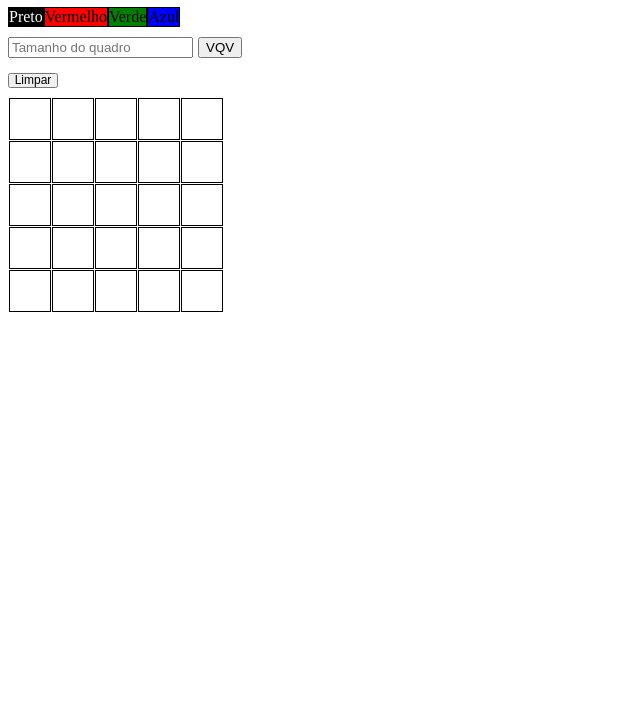
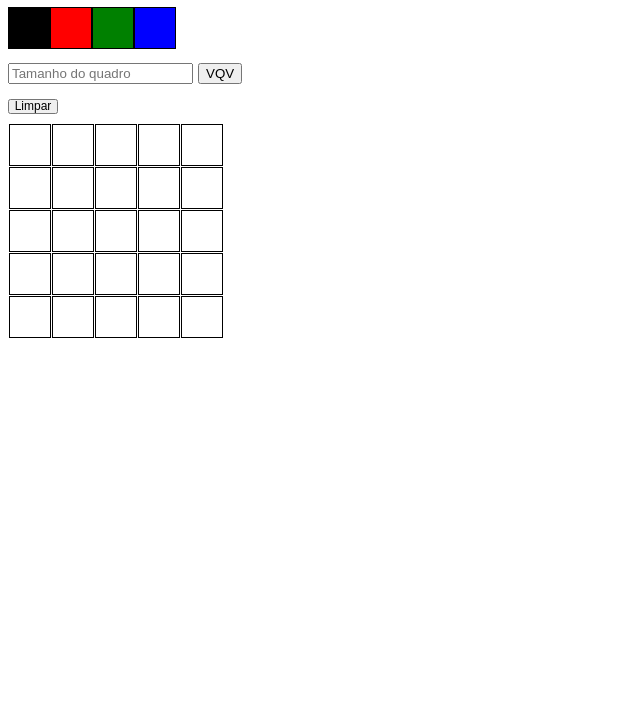
Before and after one commit to Danieldsvn/pixels_art, a website: page index.html in a window 1280 px wide. Shown: the part 73-800 px from the top of the page, without its empty margins (0-640 px from the left). Drawn offline with Linux system fonts and the light colour scheme.

Commit message:
Commitando alterações de 1 ano atrás

```diff
--- a/script.js
+++ b/script.js
@@ -22,17 +22,12 @@ for (let i = 1; i <= 4; i += 1) {
 }
 let colorsToChoose = document.getElementsByClassName('color');
 colorsToChoose[0].id = 'black';
-colorsToChoose[0].innerText = "Preto";
 colorsToChoose[0].style.backgroundColor = 'black';
-colorsToChoose[0].style.color = 'white';
 colorsToChoose[1].id = 'red';
-colorsToChoose[1].innerText = "Vermelho";
 colorsToChoose[1].style.backgroundColor = 'red';
 colorsToChoose[2].id = 'green';
-colorsToChoose[2].innerText = "Verde";
 colorsToChoose[2].style.backgroundColor = 'green';
 colorsToChoose[3].id = 'blue';
-colorsToChoose[3].innerText = "Azul";
 colorsToChoose[3].style.backgroundColor = 'blue';
 
 
--- a/style.css
+++ b/style.css
@@ -17,6 +17,8 @@
  /* }   */
  .color {
      display: inline-block;
+     width: 40px;
+     height: 40px;
  }
 
 #color-palett {
```
Also changed, not shown: 1 other file.
